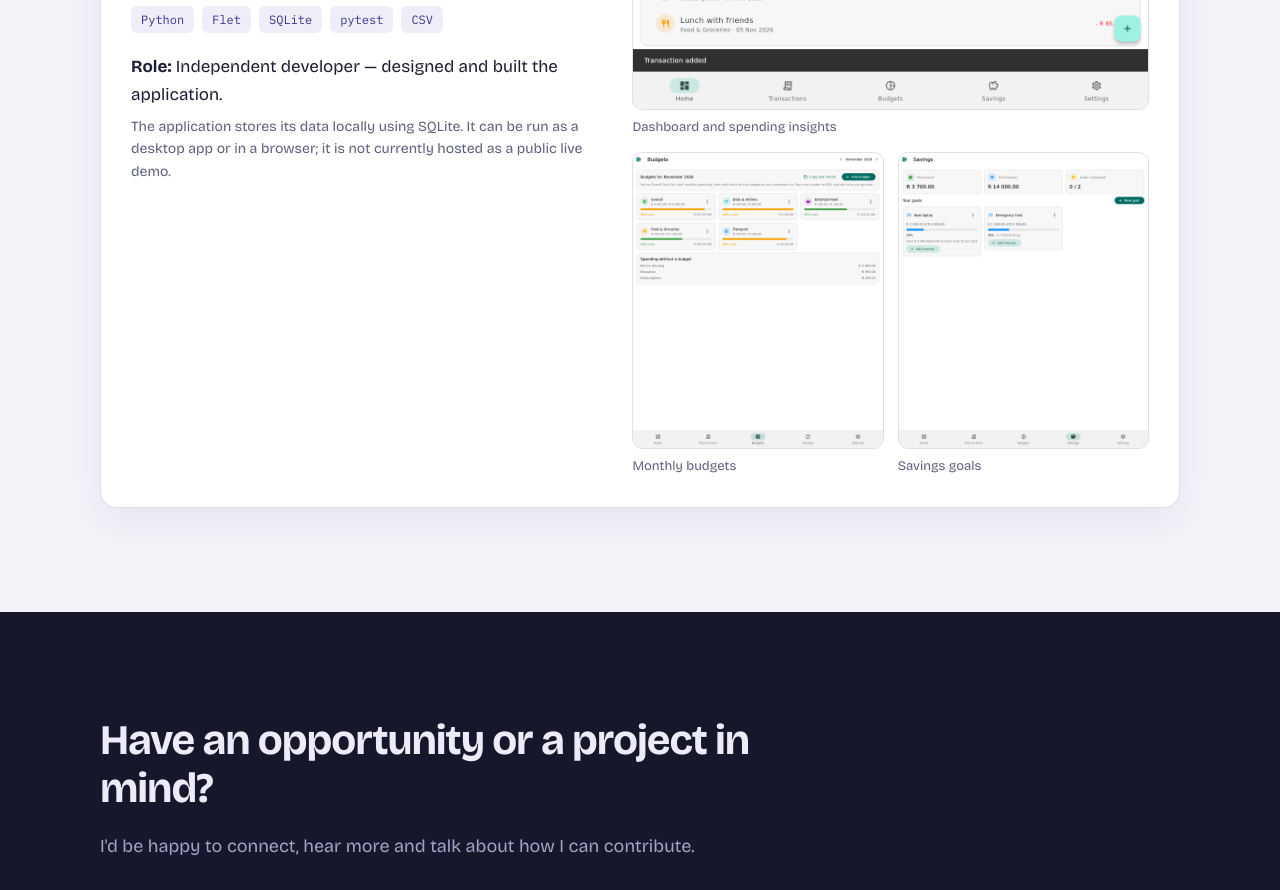
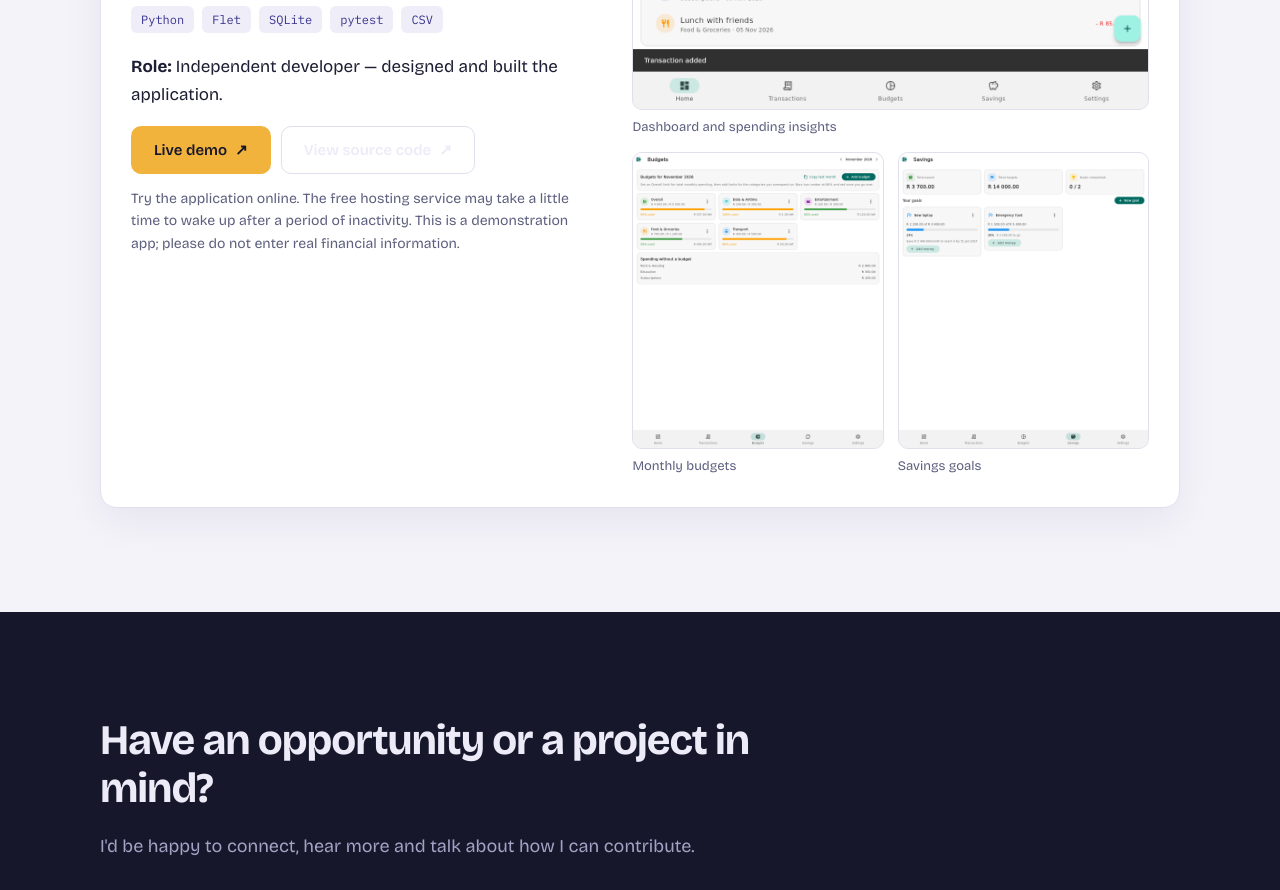
Before and after one commit to Mbal12000/Mbal12000.github.io, a plain HTML site: page index.html in a window 1280 px wide. Shown: the part 3892-4782 px from the top of the page. Drawn offline with nearby package versions, Linux system fonts and the light colour scheme.

Commit message:
Add files via upload

```diff
--- a/index.html
+++ b/index.html
@@ -185,7 +185,11 @@
               <code>Python</code><code>Flet</code><code>SQLite</code><code>pytest</code><code>CSV</code>
             </div>
             <p class="project-role"><strong>Role:</strong> Independent developer — designed and built the application.</p>
-            <p class="project-note">The application stores its data locally using SQLite. It can be run as a desktop app or in a browser; it is not currently hosted as a public live demo.</p>
+            <div class="project-actions" aria-label="Project links">
+              <a class="button button-primary" href="https://smart-expense-tracker-demo.onrender.com" target="_blank" rel="noopener noreferrer">Live demo <span aria-hidden="true">↗</span></a>
+              <a class="button button-ghost" href="https://github.com/Mbal12000/smart-expense-tracker-demo" target="_blank" rel="noopener noreferrer">View source code <span aria-hidden="true">↗</span></a>
+            </div>
+            <p class="project-note">Try the application online. The free hosting service may take a little time to wake up after a period of inactivity. This is a demonstration app; please do not enter real financial information.</p>
           </div>
 
           <div class="project-gallery" aria-label="Smart Expense Tracker screenshots">
--- a/styles.css
+++ b/styles.css
@@ -244,3 +244,7 @@ h3 { font-weight: 700; letter-spacing: -.01em; }
   html { scroll-behavior: auto; }
   *, *::before, *::after { animation: none !important; transition: none !important; }
 }
+/* Project action links */
+.project-actions { display: flex; flex-wrap: wrap; gap: 10px; margin: 18px 0 14px; }
+.project-actions .button { display: inline-flex; align-items: center; gap: 8px; text-decoration: none; }
+.project-actions .button-ghost { border: 1px solid var(--line); }
```
